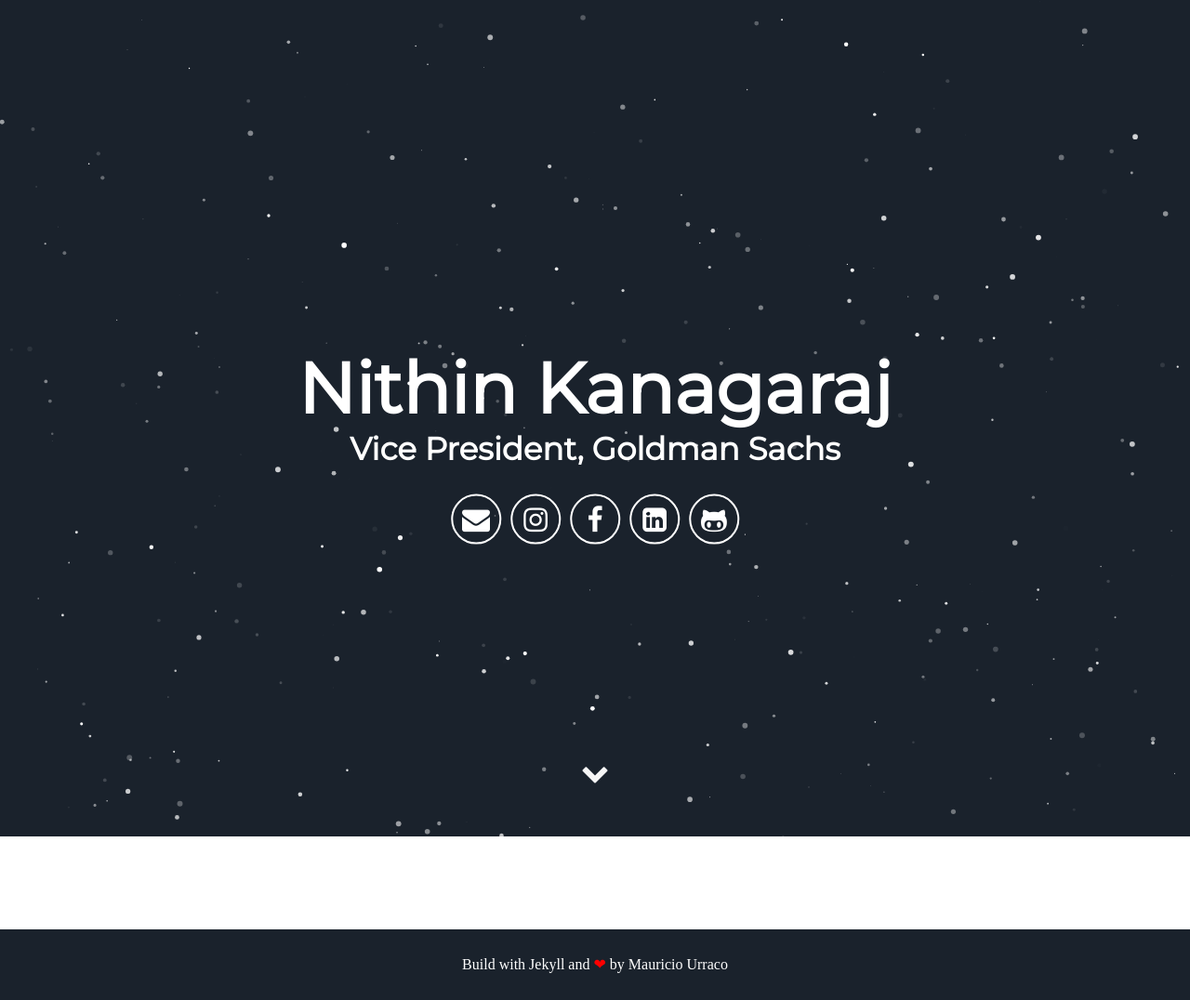
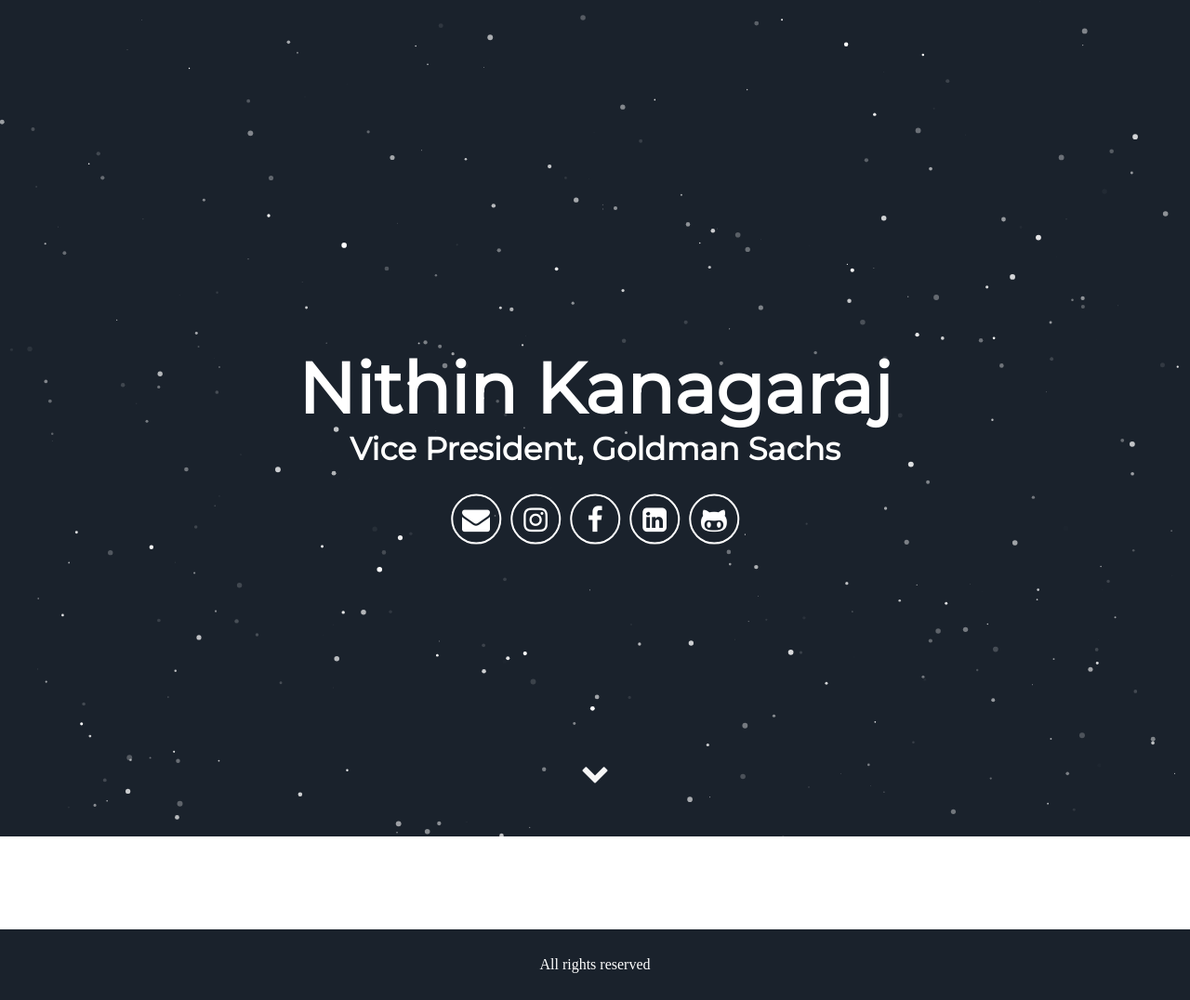
Before and after one commit to nithinkay/nithinkay.github.io, a Jekyll site: the page built from index.html, in a window 1280 px wide. Shown: the whole page at 93% size. Built offline with Jekyll 4.4.1, drawn with Linux system fonts in a browser that asks for light colours; some web fonts are replaced.

Commit message:
change footer

```diff
--- a/_includes/footer.html
+++ b/_includes/footer.html
@@ -1,6 +1,6 @@
 <footer class="footer">
     <!-- <p>&copy; {{ site.username }}</p> -->
-    <p>Build with Jekyll and <span class="love">❤</span> by <a href="https://github.com/murraco">Mauricio Urraco</a></p>
+    <p>All rights reserved</a></p>
 </footer>
 <script src="//cdn.jsdelivr.net/particles.js/2.0.0/particles.min.js"></script>
 <script src="{{ '/assets/js/sweet-scroll.min.js' | prepend: site.baseurl }}"></script>
```
